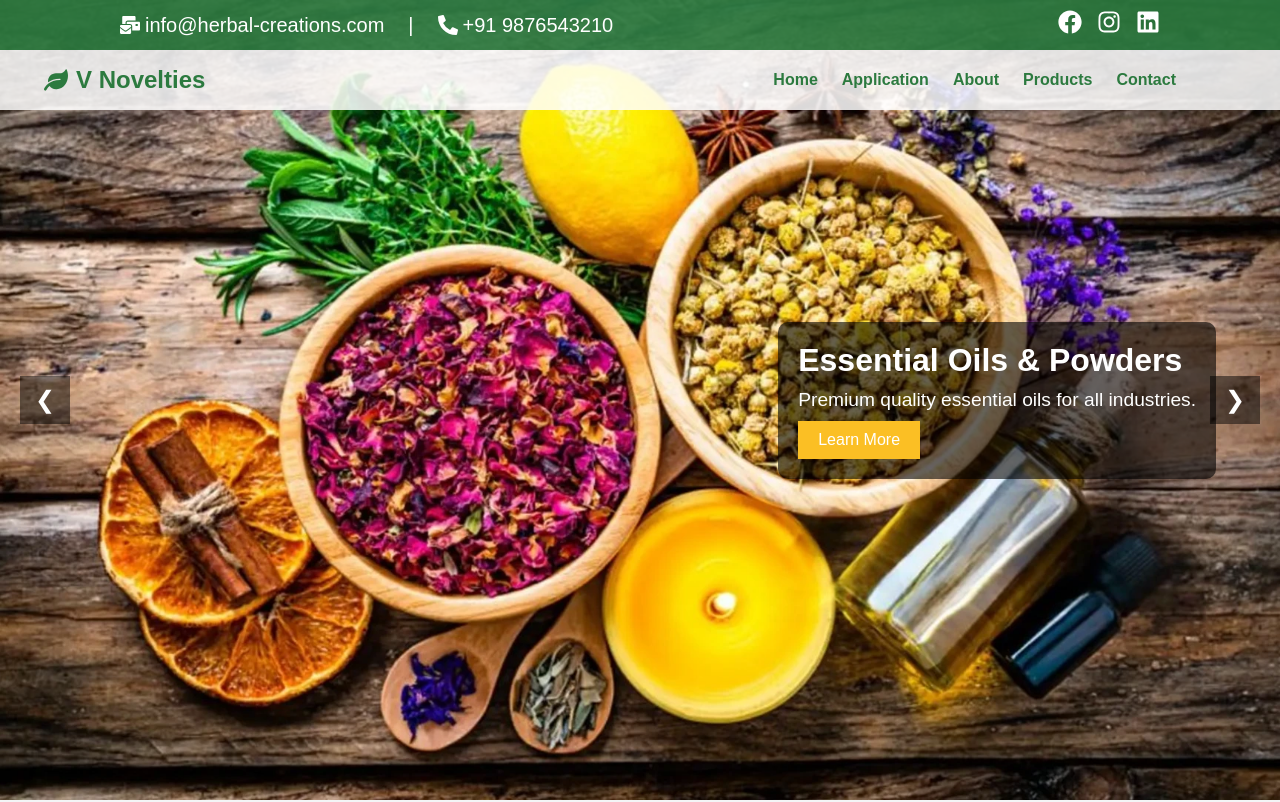
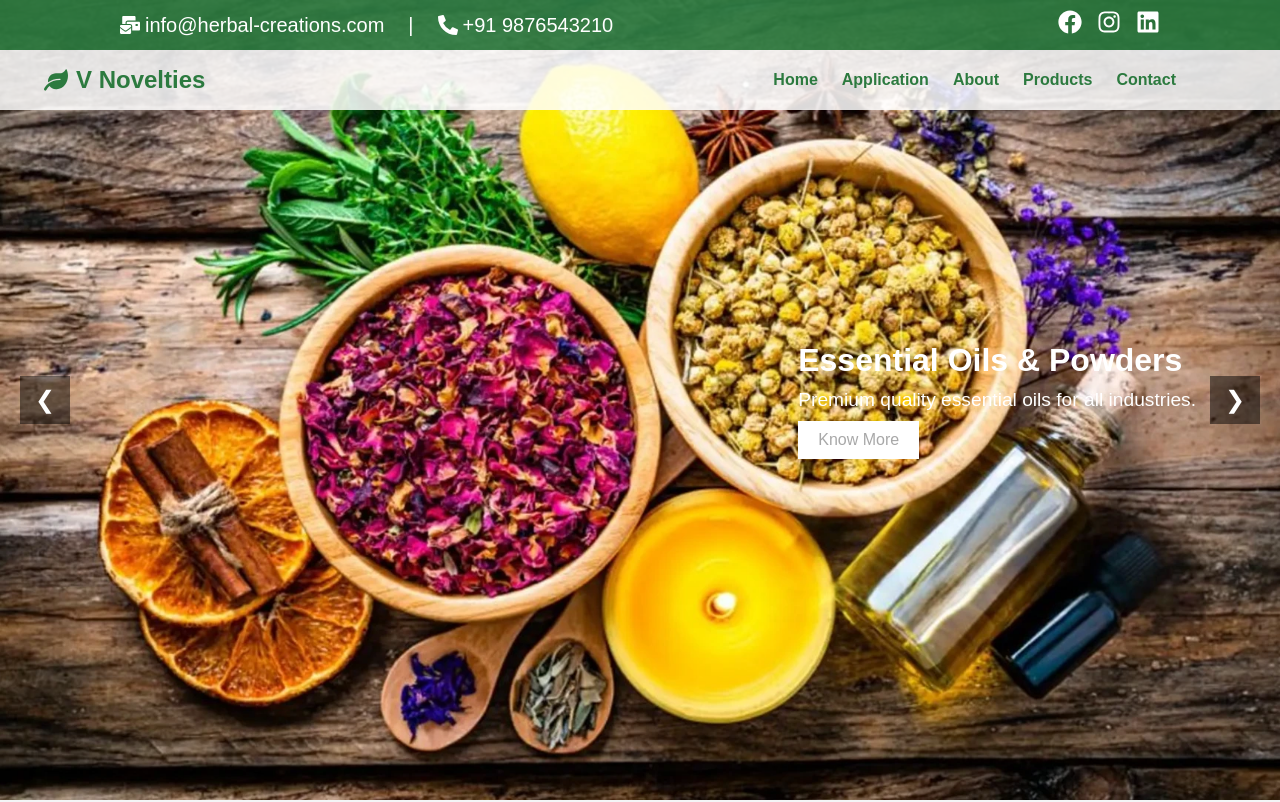
Before and after one commit to taskitminds/V-novelties, a React (Create React App) app: page / in a window 1280 px wide. Shown: the top 802 px of the page. Built offline with nearby package versions, Linux system fonts and the light colour scheme.

Commit message:
HomePage.js working process

```diff
--- a/src/pages/Home/HomePage.css
+++ b/src/pages/Home/HomePage.css
@@ -251,7 +251,7 @@ body {
   color: white;
   max-width: 50%;
   padding: 20px;
-  background: rgba(0, 0, 0, 0.6);
+  background: transparent;
   border-radius: 10px;
   text-align: left;
   opacity: 0;
@@ -293,9 +293,9 @@ body {
 /* Button */
 .carousel-btn-main {
   padding: 10px 20px;
-  background-color: #fbbf24;
+  background-color: #ffffff;
   border: none;
-  color: white;
+  color: rgb(168, 168, 168);
   font-size: 1rem;
   cursor: pointer;
   transition: 0.3s;
@@ -303,7 +303,7 @@ body {
 }
 
 .carousel-btn-main:hover {
-  background-color: #f59e0b;
+  background-color: rgba(44, 122, 63);
 }
 
 /* Responsive */
--- a/src/pages/Home/HomePage.js
+++ b/src/pages/Home/HomePage.js
@@ -70,7 +70,7 @@ const HomePage = () => {
             <div className={`carousel-content ${slide.position}`}>
               <h1>{slide.title}</h1>
               <p>{slide.text}</p>
-              <button className="carousel-btn-main" onClick={() => window.location.href = '#'}>Learn More</button>
+              <button className="carousel-btn-main" onClick={() => window.location.href = '#'}>Know More</button>
             </div>
           </div>
         ))}
```
